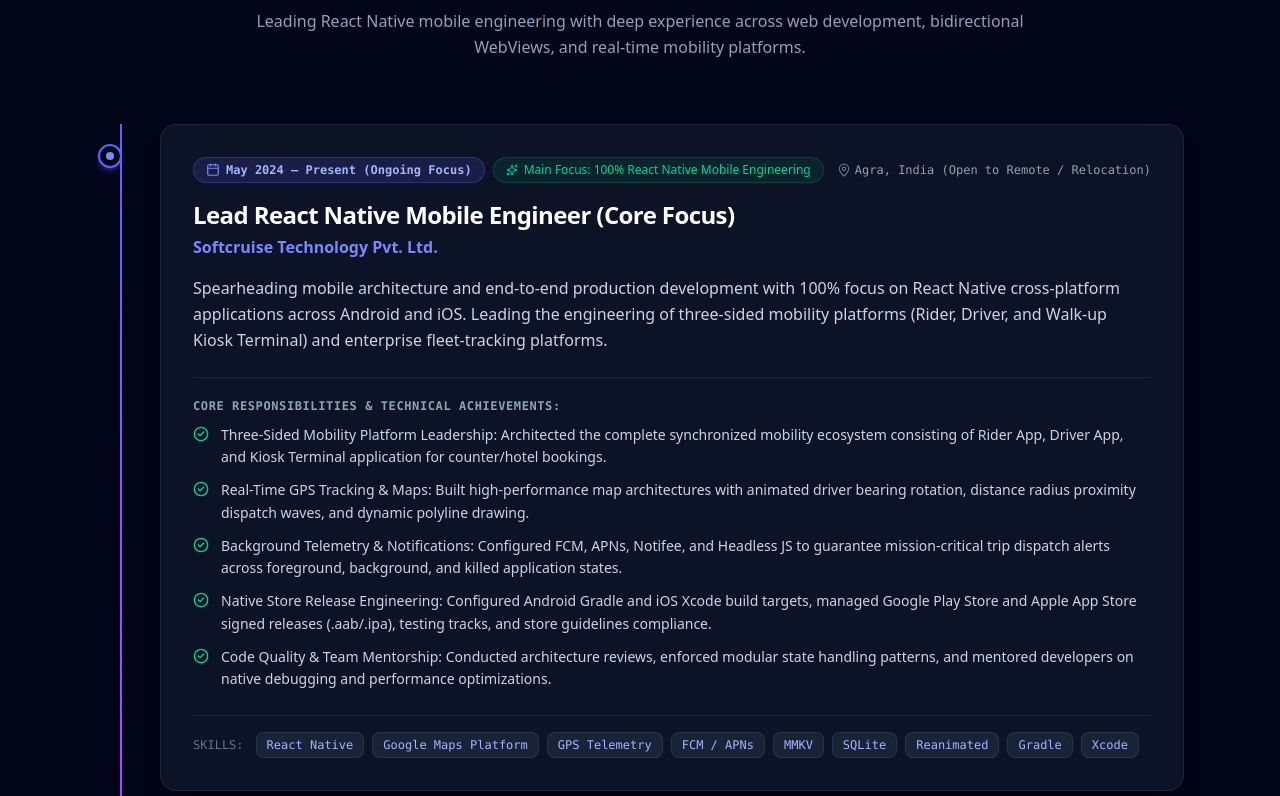
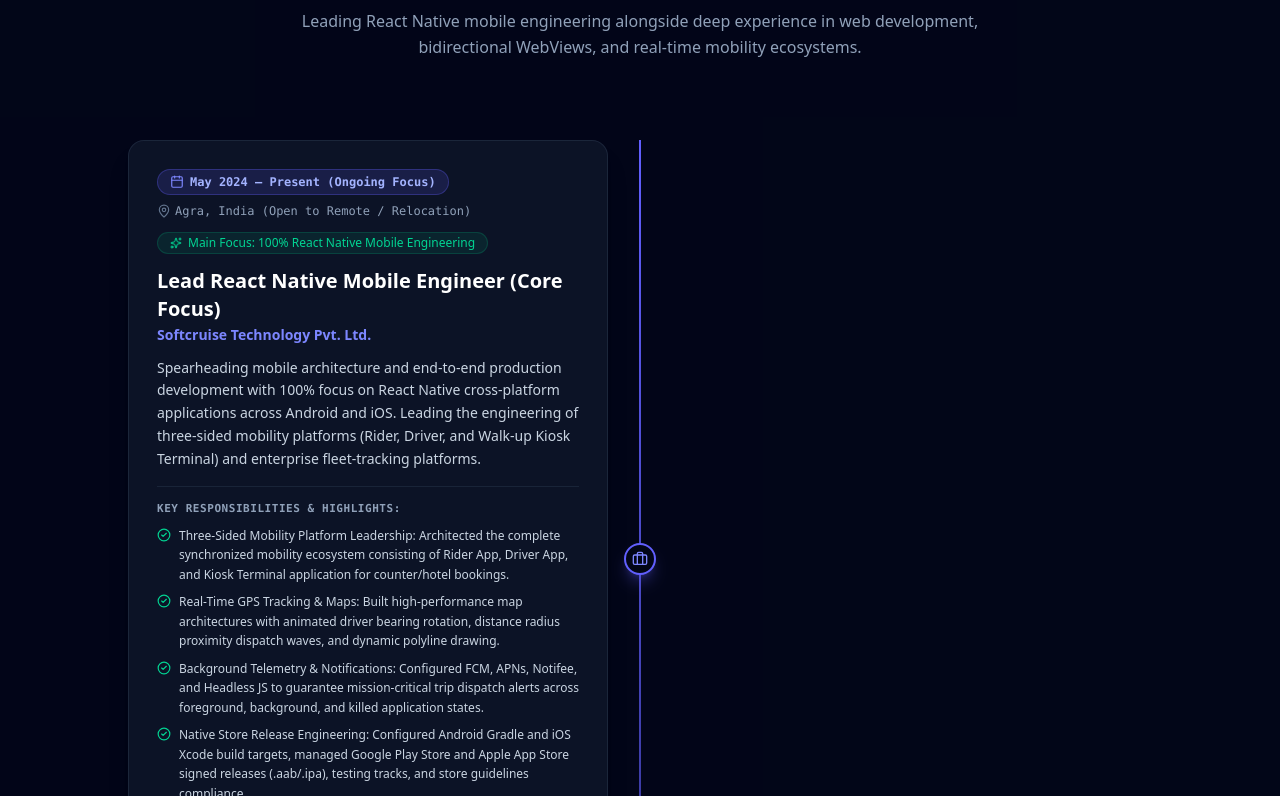
Before and after one commit to abhipal-dev/portfolio, a React (Vite) app: page / in a window 1280 px wide. Shown: the part 4964-5760 px from the top of the page. Built offline with nearby package versions, Linux system fonts and the light colour scheme.

Commit message:
feat: restore alternating left-right timeline for balanced 2-role experience section

```diff
--- a/src/components/Experience.jsx
+++ b/src/components/Experience.jsx
@@ -1,5 +1,5 @@
 import React from 'react';
-import { Briefcase, GraduationCap, Calendar, MapPin, CheckCircle2, Sparkles, Code2, Smartphone, Layers } from 'lucide-react';
+import { Briefcase, GraduationCap, Calendar, MapPin, CheckCircle2, Sparkles } from 'lucide-react';
 import { portfolioData } from '../data/portfolioData';
 
 export default function Experience() {
@@ -8,7 +8,7 @@ export default function Experience() {
       <div className="max-w-6xl mx-auto px-4 sm:px-6 lg:px-8">
 
         {/* Section Header */}
-        <div className="text-center max-w-3xl mx-auto mb-16 space-y-3">
+        <div className="text-center max-w-3xl mx-auto mb-20 space-y-3">
           <div className="inline-flex items-center gap-1.5 px-3 py-1 rounded-full text-xs font-mono font-medium bg-cyan-500/10 text-cyan-400 border border-cyan-500/20">
             <Briefcase className="w-3.5 h-3.5" />
             <span>CAREER PATH & EXPERTISE</span>
@@ -17,82 +17,89 @@ export default function Experience() {
             Professional Experience & Milestones
           </h2>
           <p className="text-slate-400 text-sm sm:text-base leading-relaxed">
-            Leading React Native mobile engineering with deep experience across web development, bidirectional WebViews, and real-time mobility platforms.
+            Leading React Native mobile engineering alongside deep experience in web development, bidirectional WebViews, and real-time mobility ecosystems.
           </p>
         </div>
 
-        {/* Experience Cards - Full Width Timeline Stack */}
-        <div className="space-y-8 relative before:absolute before:inset-0 before:left-4 sm:before:left-6 before:w-0.5 before:bg-gradient-to-b before:from-indigo-500 before:via-purple-500 before:to-slate-800">
-          {portfolioData.experience.map((exp, index) => (
-            <div key={index} className="relative pl-12 sm:pl-16">
-
-              {/* Timeline Node Indicator */}
-              <div className="absolute left-1.5 sm:left-3.5 top-5 -translate-x-1/2 w-6 h-6 rounded-full bg-slate-950 border-2 border-indigo-500 flex items-center justify-center text-indigo-400 shadow-md shadow-indigo-500/30">
-                <span className="w-2 h-2 rounded-full bg-indigo-400" />
+        {/* Alternating Left-Right Timeline */}
+        <div className="relative before:absolute before:inset-0 before:left-4 md:before:left-1/2 md:before:-translate-x-1/2 before:w-0.5 before:bg-gradient-to-b before:from-indigo-500 via-purple-500 to-slate-800 space-y-12 md:space-y-16">
+          {portfolioData.experience.map((exp, index) => {
+            const isLeft = index % 2 === 0; // Alternates left and right
+            return (
+              <div
+                key={index}
+                className={`relative flex flex-col md:flex-row items-center ${
+                  isLeft ? '' : 'md:flex-row-reverse'
+                }`}
+              >
+                {/* Timeline Center Node */}
+                <div className="absolute left-4 md:left-1/2 -translate-x-1/2 w-8 h-8 rounded-full bg-slate-950 border-2 border-indigo-500 flex items-center justify-center text-indigo-400 shadow-lg shadow-indigo-500/30 z-10">
+                  <Briefcase className="w-4 h-4 text-indigo-400" />
                 </div>
 
-              {/* Full-Width Experience Card */}
-              <div className="p-6 sm:p-8 rounded-2xl bg-slate-900/80 border border-slate-800/90 hover:border-indigo-500/40 transition-all duration-300 shadow-xl shadow-black/30">
+                {/* Content Card (One Side) */}
+                <div className="ml-12 md:ml-0 md:w-1/2 md:px-8 w-full">
+                  <div className="p-6 sm:p-7 rounded-2xl bg-slate-900/80 border border-slate-800/90 hover:border-indigo-500/40 transition-all duration-300 shadow-xl shadow-black/20 group">
 
-                {/* Header: Badges & Period */}
-                <div className="flex flex-wrap items-center justify-between gap-3 mb-4">
-                  <div className="flex flex-wrap items-center gap-2">
+                    {/* Header Badges */}
+                    <div className="flex flex-wrap items-center justify-between gap-2 mb-3">
                       <span className="text-xs font-mono px-3 py-1 rounded-full bg-indigo-500/15 text-indigo-300 border border-indigo-500/30 font-semibold flex items-center gap-1.5">
                         <Calendar className="w-3.5 h-3.5 text-indigo-400" />
                         {exp.period}
                       </span>
-                    {exp.focusBadge && (
-                      <span className="text-xs font-medium px-3 py-1 rounded-full bg-emerald-500/10 text-emerald-400 border border-emerald-500/20 flex items-center gap-1.5">
-                        <Sparkles className="w-3 h-3 text-emerald-400" />
-                        {exp.focusBadge}
-                      </span>
-                    )}
-                  </div>
-
                       <span className="flex items-center gap-1 text-xs text-slate-400 font-mono">
                         <MapPin className="w-3.5 h-3.5 text-slate-500" />
                         {exp.location}
                       </span>
                     </div>
 
-                {/* Role & Company */}
-                <div className="space-y-1 mb-4">
-                  <h3 className="text-xl sm:text-2xl font-bold text-white tracking-tight">
+                    {/* Focus Badge */}
+                    {exp.focusBadge && (
+                      <div className="mb-3">
+                        <span className="inline-flex items-center gap-1.5 text-xs font-medium px-3 py-0.5 rounded-full bg-emerald-500/10 text-emerald-400 border border-emerald-500/20">
+                          <Sparkles className="w-3 h-3 text-emerald-400" />
+                          {exp.focusBadge}
+                        </span>
+                      </div>
+                    )}
+
+                    {/* Role Title & Company */}
+                    <div className="mb-3">
+                      <h3 className="text-xl font-bold text-white group-hover:text-indigo-300 transition-colors">
                         {exp.role}
                       </h3>
-                  <div className="text-sm sm:text-base font-semibold text-indigo-400">
+                      <div className="text-sm font-semibold text-indigo-400 mt-0.5">
                         {exp.company}
                       </div>
                     </div>
 
-                {/* Role Description */}
-                <p className="text-sm sm:text-base text-slate-300 mb-6 leading-relaxed">
+                    {/* Role Overview */}
+                    <p className="text-xs sm:text-sm text-slate-300 leading-relaxed mb-4">
                       {exp.description}
                     </p>
 
-                {/* Key Achievements Bullets */}
-                <div className="space-y-2.5 mb-6 border-t border-slate-800/80 pt-5">
-                  <h4 className="text-xs font-mono uppercase tracking-wider text-slate-400 font-semibold">
-                    Core Responsibilities & Technical Achievements:
+                    {/* Achievement Bullets */}
+                    <div className="border-t border-slate-800/80 pt-3.5 mb-4">
+                      <h4 className="text-[11px] font-mono uppercase tracking-wider text-slate-400 font-semibold mb-2">
+                        Key Responsibilities & Highlights:
                       </h4>
-                  <ul className="space-y-2.5">
+                      <ul className="space-y-2">
                         {exp.achievements.map((item, i) => (
-                      <li key={i} className="flex items-start gap-3 text-xs sm:text-sm text-slate-300">
-                        <CheckCircle2 className="w-4 h-4 text-emerald-400 flex-shrink-0 mt-0.5" />
+                          <li key={i} className="flex items-start gap-2 text-xs text-slate-300">
+                            <CheckCircle2 className="w-3.5 h-3.5 text-emerald-400 flex-shrink-0 mt-0.5" />
                             <span className="leading-relaxed">{item}</span>
                           </li>
                         ))}
                       </ul>
                     </div>
 
-                {/* Tech Stack Used in Role */}
+                    {/* Tech Skills Pills */}
                     {exp.skills && (
-                  <div className="border-t border-slate-800/80 pt-4 flex flex-wrap items-center gap-2">
-                    <span className="text-xs font-mono text-slate-500 uppercase mr-1">Skills:</span>
+                      <div className="border-t border-slate-800/80 pt-3 flex flex-wrap gap-1.5">
                         {exp.skills.map((skill) => (
                           <span
                             key={skill}
-                        className="px-2.5 py-1 text-xs font-mono rounded-lg bg-slate-800/80 text-indigo-300 border border-slate-700/60"
+                            className="px-2 py-0.5 text-[11px] font-mono rounded bg-slate-800/80 text-indigo-300 border border-slate-700/60"
                           >
                             {skill}
                           </span>
@@ -102,7 +109,12 @@ export default function Experience() {
 
                   </div>
                 </div>
-          ))}
+
+                {/* Empty Balancing Side on Desktop */}
+                <div className="hidden md:block md:w-1/2" />
+              </div>
+            );
+          })}
         </div>
 
         {/* Education Section - Side by Side Cards */}
```
Lines whose indentation alone changed are shown as unchanged.
